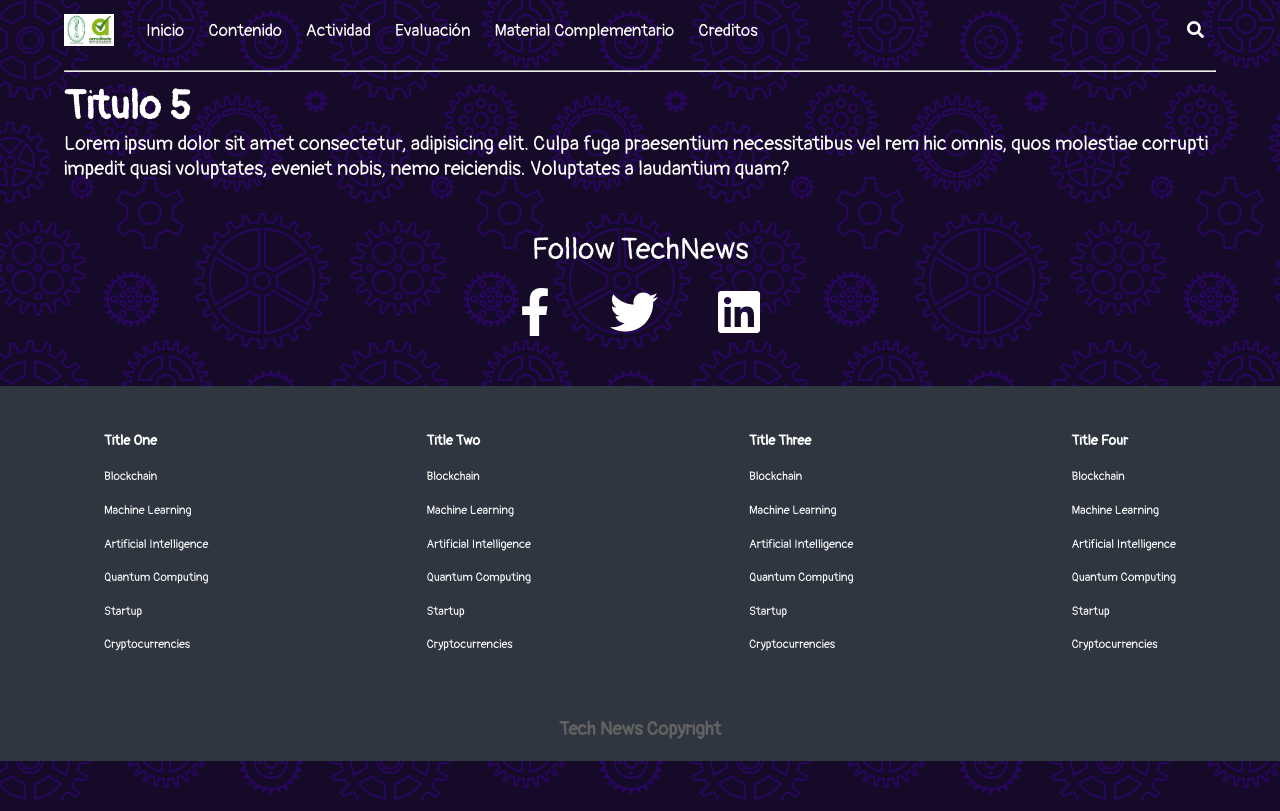
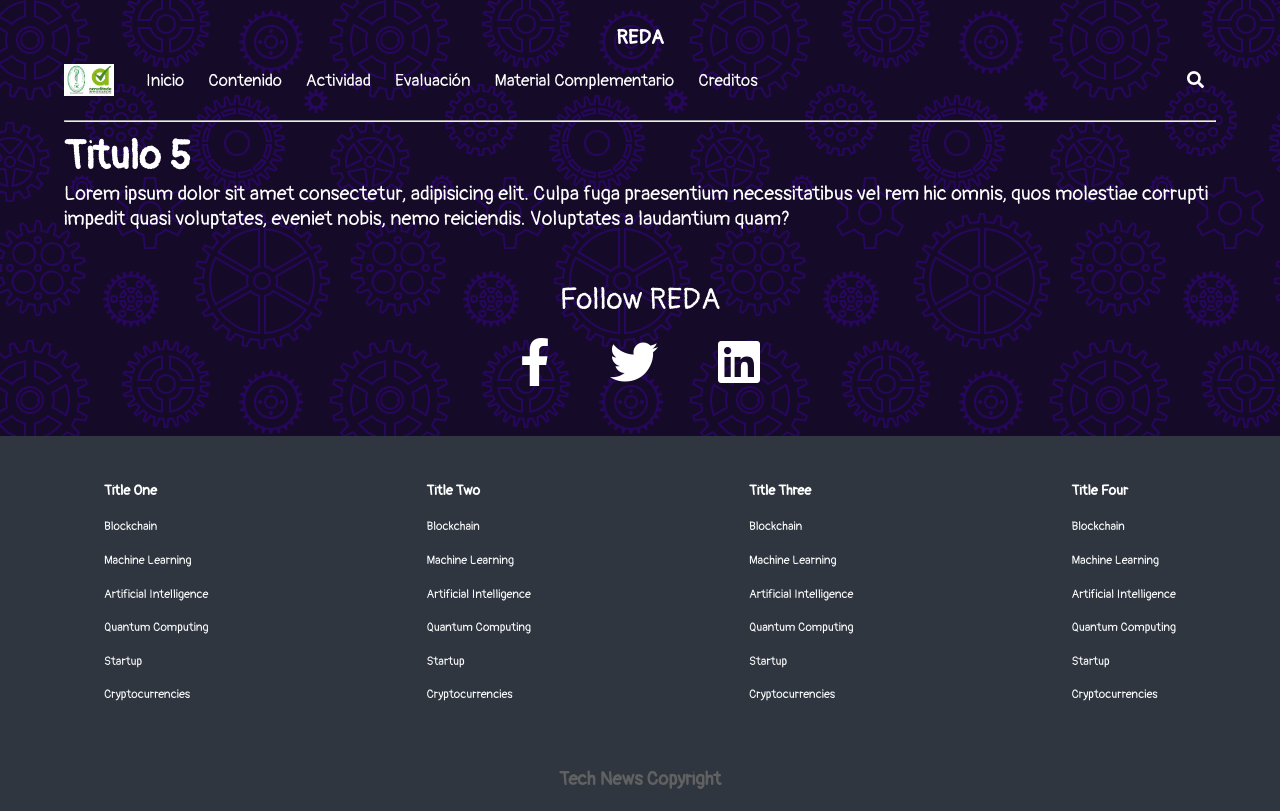
Before and after one commit to oscarbol09/FdoAlg_G-C_Oscar_Madera, a plain HTML site: page REDA/Contenido/creditos.html in a window 1280 px wide. Drawn offline with nearby package versions, Linux system fonts and the light colour scheme.

Commit message:
REDA
Fase secundaria

Co-Authored-By: Ronnylopez26 <79214992+ronnylopez26@users.noreply.github.com>
Co-Authored-By: elienrique <79215021+elienrique@users.noreply.github.com>

```diff
--- a/REDA/Contenido/creditos.html
+++ b/REDA/Contenido/creditos.html
@@ -18,7 +18,8 @@
 </head>
 
 <body>
-
+  <br>
+   <center><header class="center"><b>REDA</b></header></center>
   <div class="menu-btn">
     <i class="fas fa-bars fa-2x"></i>
   </div>
@@ -73,7 +74,7 @@
 
     <!-- Follow -->
     <section class="social">
-      <p>Follow TechNews</p>
+      <p>Follow REDA</p>
       <div class="links">
         <a href="https://facebook.com">
           <i class="fab fa-facebook-f"></i>
```
Also changed, not shown: REDA/Contenido/actividad.html (+1 -2 lines), REDA/Contenido/contenido.html (+3 -2 lines), REDA/Contenido/evaluacion.html (+3 -2 lines), REDA/Contenido/index.html (+1 -1 lines), REDA/Contenido/mcomple.html (+3 -2 lines).
